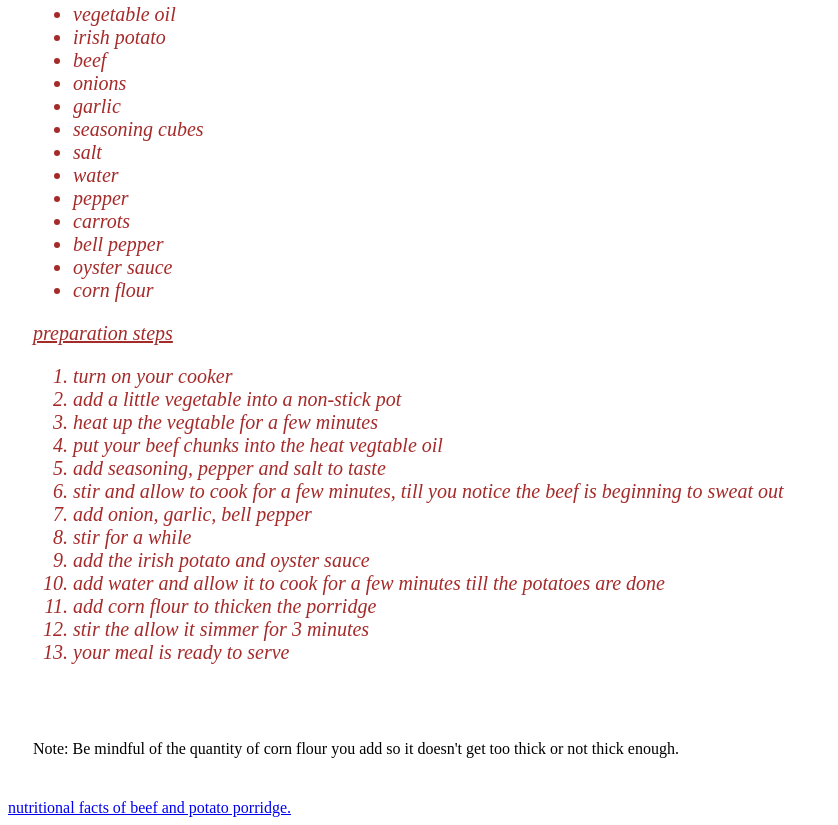
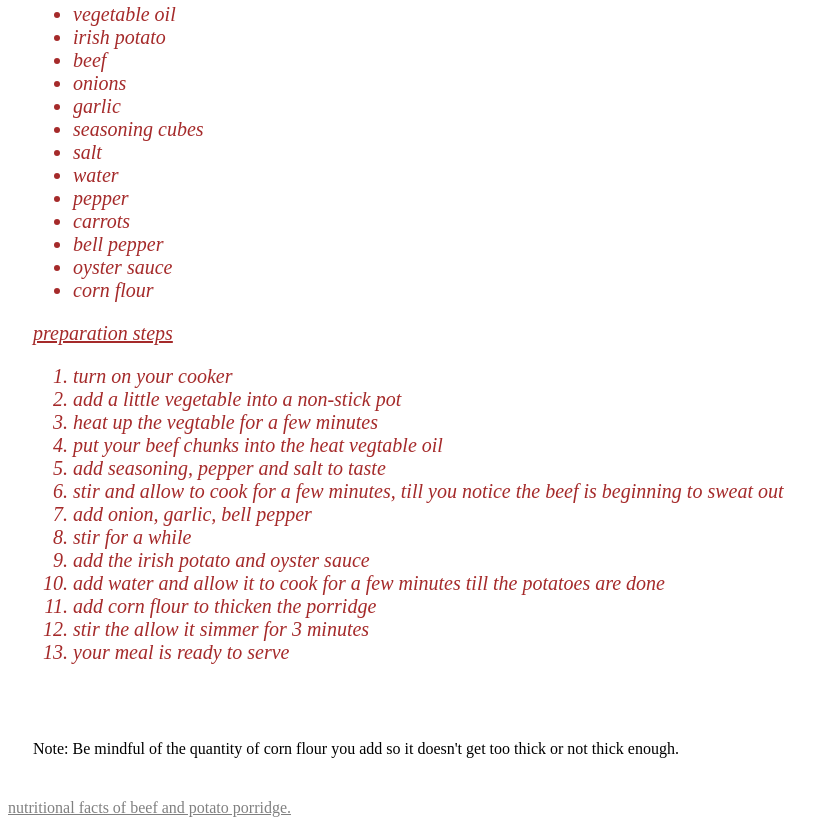
Before and after one commit to harleydaevidson/swe-501-assesment., a plain HTML site: page index.html in a window 1280 px wide. Shown: the part 803-1628 px from the top of the page, without its empty margins (0-838 px from the left). Drawn offline with Linux system fonts and the light colour scheme.

Commit message:
initial commit

```diff
--- a/assets/styles/style.css
+++ b/assets/styles/style.css
@@ -38,3 +38,7 @@ section{
   padding: 15px;
 
 }
+
+a {
+color: gray;
+}
```
